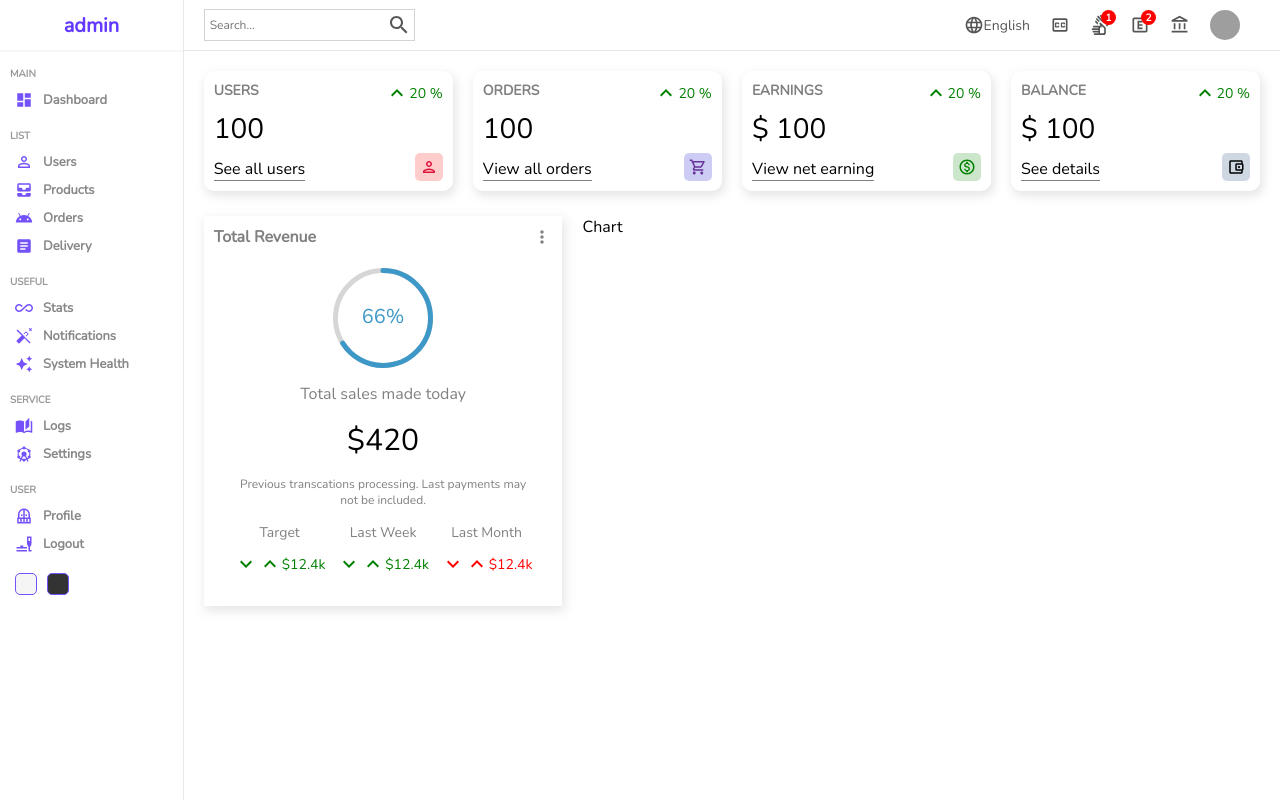
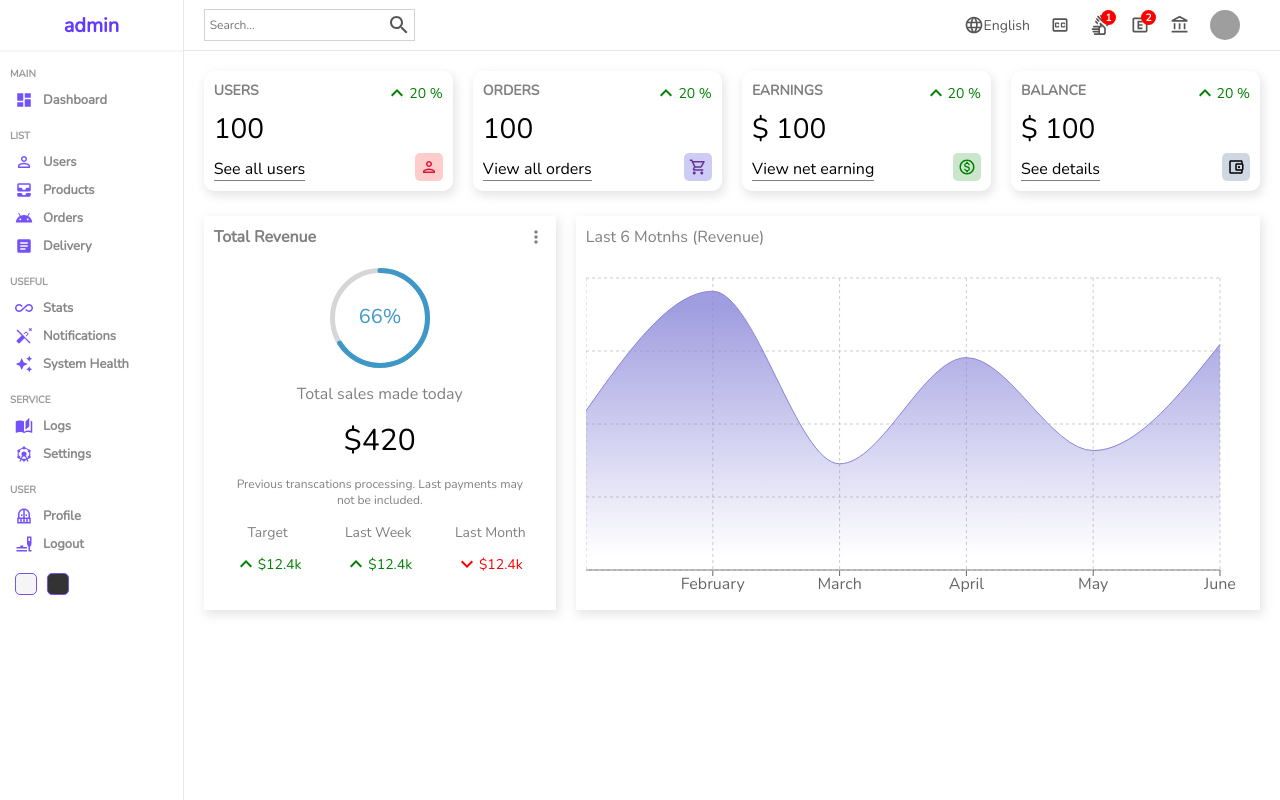
Before and after one commit to virtuozv/booking-app, a React (Create React App) app in the folder admin/: page / in a window 1280 px wide. Built offline with nearby package versions, Linux system fonts and the light colour scheme; grey boxes are pictures that could not be loaded.

Commit message:
dev charts

```diff
--- a/admin/package.json
+++ b/admin/package.json
@@ -15,6 +15,7 @@
     "react-dom": "^18.1.0",
     "react-router-dom": "^6.3.0",
     "react-scripts": "5.0.1",
+    "recharts": "^2.1.10",
     "web-vitals": "^2.1.4"
   },
   "scripts": {
--- a/admin/src/components/chart/Chart.jsx
+++ b/admin/src/components/chart/Chart.jsx
@@ -1,7 +1,57 @@
 import "./chart.scss";
+import {
+  AreaChart,
+  Area,
+  XAxis,
+  YAxis,
+  CartesianGrid,
+  Tooltip,
+  ResponsiveContainer,
+} from "recharts";
+const data = [
+  { name: "January", Total: 1200 },
+  { name: "February", Total: 2100 },
+  { name: "March", Total: 800 },
+  { name: "April", Total: 1600 },
+  { name: "May", Total: 900 },
+  { name: "June", Total: 1700 },
+];
 
 const Chart = () => {
-  return <div className="chart">Chart</div>;
+  return (
+    <div className="chart">
+      <div className="title">Last 6 Motnhs (Revenue)</div>
+      <ResponsiveContainer width="100%" aspect={2 / 1}>
+        <AreaChart
+          width={730}
+          height={250}
+          data={data}
+          margin={{ top: 10, right: 30, left: 0, bottom: 0 }}
+        >
+          <defs>
+            <linearGradient id="total" x1="0" y1="0" x2="0" y2="1">
+              <stop offset="5%" stopColor="#8884d8" stopOpacity={0.8} />
+              <stop offset="95%" stopColor="#8884d8" stopOpacity={0} />
+            </linearGradient>
+            <linearGradient id="colorPv" x1="0" y1="0" x2="0" y2="1">
+              <stop offset="5%" stopColor="#82ca9d" stopOpacity={0.8} />
+              <stop offset="95%" stopColor="#82ca9d" stopOpacity={0} />
+            </linearGradient>
+          </defs>
+          <XAxis dataKey="name" color="gray" />
+          <CartesianGrid strokeDasharray="3 3" />
+          <Tooltip />
+          <Area
+            type="monotone"
+            dataKey="Total"
+            stroke="#8884d8"
+            fillOpacity={1}
+            fill="url(#total)"
+          />
+        </AreaChart>
+      </ResponsiveContainer>
+    </div>
+  );
 };
 
 export default Chart;
--- a/admin/src/components/chart/chart.scss
+++ b/admin/src/components/chart/chart.scss
@@ -1,3 +1,14 @@
 .chart {
     flex: 4;
+    box-shadow: 2px 4px 10px 1px rgba(201,201,201,0.47);
+    padding: 10px;
+    color: gray;
+
+    .title {
+        margin-bottom: 20px;
+    }
+
+    .chartGrid {
+        stroke: red;
+    }
 }
--- a/admin/src/components/featured/Featured.jsx
+++ b/admin/src/components/featured/Featured.jsx
@@ -26,7 +26,6 @@ const Featured = () => {
           <div className="item">
             <div className="itemTitle">Target</div>
             <div className="itemResult positive">
-              <KeyboardArrowDownIcon />
               <KeyboardArrowUpOutlinedIcon />
               <div className="resultAmount">$12.4k</div>
             </div>
@@ -34,7 +33,6 @@ const Featured = () => {
           <div className="item">
             <div className="itemTitle">Last Week</div>
             <div className="itemResult positive">
-              <KeyboardArrowDownIcon />
               <KeyboardArrowUpOutlinedIcon />
               <div className="resultAmount">$12.4k</div>
             </div>
@@ -43,7 +41,6 @@ const Featured = () => {
             <div className="itemTitle">Last Month</div>
             <div className="itemResult negative">
               <KeyboardArrowDownIcon />
-              <KeyboardArrowUpOutlinedIcon />
               <div className="resultAmount">$12.4k</div>
             </div>
           </div>
```
Also changed, not shown: 1 other file (tests, documents, lock files or other folders).
